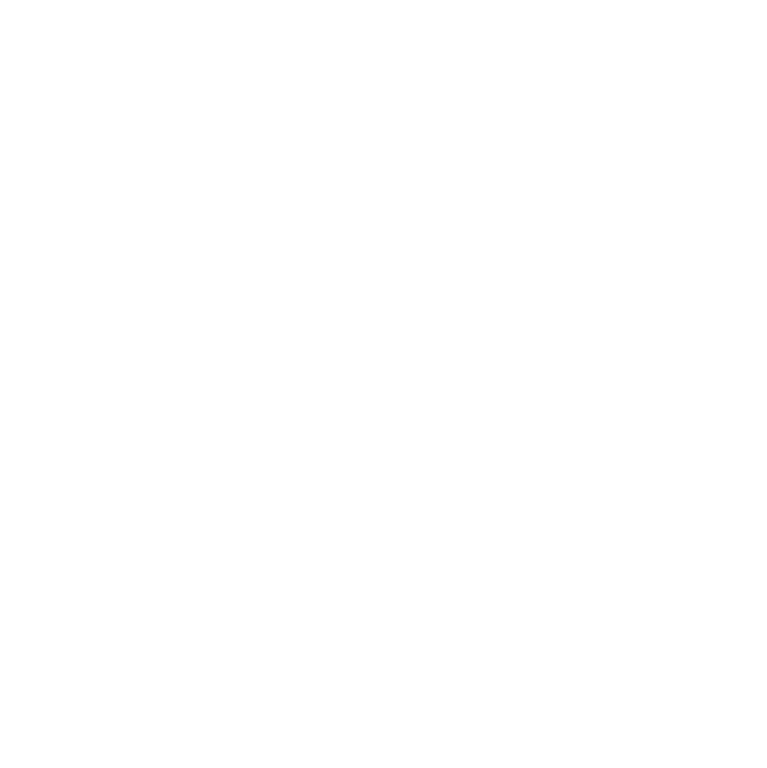
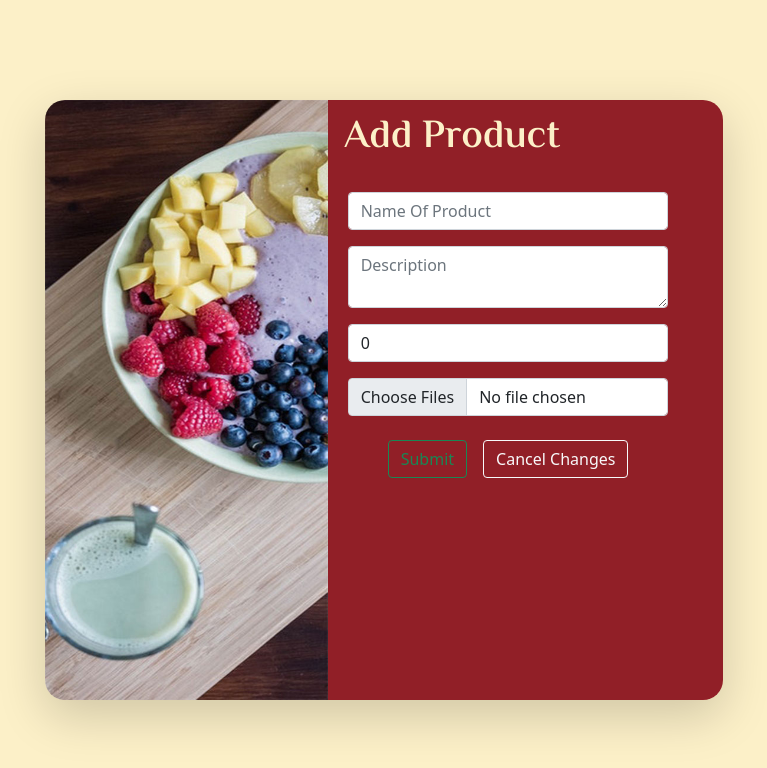
Before and after one commit to Malihassan/food-lancer-client, a React (Create React App) app: page /myProducts/addProduct in a window 1280 px wide. Before the commit this address had no page. Shown: the top 768 px of the page, without its empty margins (263-1030 px from the left). Built offline with nearby package versions, Linux system fonts and the light colour scheme; a web font is replaced by a local one.

Commit message:
add add product form

```diff
--- a/src/App.js
+++ b/src/App.js
@@ -6,6 +6,7 @@
 import ProductCard from "./components/shared/product-card/Product-Card";
 import ProductList from "./components/product/product-list/ProductList";
 import UpdateProfile from "./components/seller/UpdateProfile";
+import ProductForm from "./components/product/product-form/ProductForm";
 
 function App() {
 	return (
@@ -25,6 +26,7 @@
 			<Route path="/myProducts" element={<ProductList />} />
 			<Route path="welcome" element={<LandingPage />} />
 			<Route path="login" element={<LoginPage />} />
+			<Route path="/myProducts/addProduct" element={<ProductForm/>} />
 			{/*
 				dynamic routing example
 			<Route path="users" element={<Users users={users} />} /> */}
--- /dev/null
+++ b/src/components/product/product-form/ProductForm.js
@@ -0,0 +1,135 @@
+import React from "react";
+import classes from "./product-form.module.scss";
+import { Formik, Form, Field, ErrorMessage } from "formik";
+
+const initialValues = {
+  nameOfProduct: "",
+  description: "",
+  price: 0,
+  images: [],
+};
+const onSubmit = (values) => {
+  console.log(values);
+};
+
+const validate = (values) => {
+  let errors = {};
+
+  if (values.nameOfProduct.length < 1) {
+    errors.nameOfProduct = "this feild is required";
+  }
+  if (values.description.length < 1) {
+    errors.description = "this feild is required";
+  }
+  if (values.price.length < 1) {
+    errors.price = "this feild is required";
+  }
+  if (parseInt(values.price) < 1) {
+    errors.price = "the value of price must be positive";
+  }
+  if (values.images.length < 1) {
+    errors.images = "this feild is required";
+  }
+  return errors;
+};
+
+export default function ProductForm() {
+    // const uploadMultipleFiles=(data)=> {
+    //     console.log(data[0]);
+    // }
+
+  return (
+    <div className={`${classes.backColor} container-fluid`}>
+      <div
+        className={`container shadow-lg p-0 row mt-5 ${classes.centerDiv}
+      ${classes.borderParent}`}
+        style={{ height: "75vh", width: "53vw" }}
+      >
+        <div className={`col-5 d-none d-lg-block ${classes.bgImg}`}></div>
+        <div
+          className={`col-lg-7 container-fluid ${classes.backColors} col-12 ${classes.borderLeft} d-flex flex-column`}
+        >
+          <div
+            className="fs-1 my-2 ms-1 "
+            style={{
+              fontFamily: " 'El Messiri', sans-serif",
+            }}
+          >
+            Add Product
+          </div>
+          <Formik
+            initialValues={initialValues}
+            validate={validate}
+            onSubmit={onSubmit}
+          >
+            <Form>
+              <Field
+                className={`form-control mt-3 ms-2 ${classes.inputWidth}`}
+                id="nameOfProduct"
+                name="nameOfProduct"
+                placeholder="Name Of Product"
+              />
+              <div className="mx-3 my-1 fw-light text-danger">
+                <ErrorMessage name="nameOfProduct" />
+              </div>
+              <Field
+                id="description"
+                name="description"
+                as="textarea"
+                className={`form-control mt-3 ms-2  ${classes.inputWidth}`}
+                placeholder="Description"
+              />
+              <div className="mx-3  fw-light text-danger">
+                <ErrorMessage name="description" />
+              </div>
+              <Field
+                id="price"
+                name="price"
+                className={`form-control mt-3 ms-2  ${classes.inputWidth}`}
+                placeholder="Price"
+                type="number"
+              />
+              <div className="mx-3  fw-light text-danger">
+                <ErrorMessage name="price" />
+              </div>
+              <Field
+                id="images"
+                name="images"
+                multiple
+                // onChange={(event)=>uploadMultipleFiles(event.target.files)}
+                className={`form-control mt-3 ms-2  ${classes.inputWidth}`}
+                type="file"
+                accept="image/*"
+              />
+              <div className="mx-3  fw-light text-danger">
+								<ErrorMessage name="images" />
+							</div>
+              {/* <Field
+                as="select"
+                name="coverageArea"
+                className={`form-select mt-3 ms-2  ${classes.inputWidth}`}
+                value="0"
+                aria-label="Default select example"
+              >
+                <option value="0">Select Coverage Area</option>
+                <option value="1">One</option>
+                <option value="2">Two</option>
+                <option value="3">Three</option>
+              </Field> */}
+
+              <button
+                type="submit"
+                className="btn btn-outline-success ms-5 mx-2 mt-4"
+              >
+                Submit
+              </button>
+              <button className="btn btn-outline-light mx-2 mt-4">
+                Cancel Changes
+              </button>
+            </Form>
+          </Formik>
+        </div>
+      </div>
+    </div>
+  );
+}
--- /dev/null
+++ b/src/components/product/product-form/product-form.module.scss
@@ -0,0 +1,36 @@
+.backColor {
+	background-color: #fcf0c8;
+	width: 100vw;
+	height: 100vh;
+}
+.backColors {
+	background-color: #911f27;
+	color: #fcf0c8;
+}
+
+.borderLeft {
+	border-radius: 0px 20px 20px 0px;
+}
+.borderParent {
+	border-radius: 20px 20px 20px 20px;
+}
+.bgImg {
+	/* background: url(./assets/bg-heading-02.jpg) no-repeat center center fixed; */
+	border-radius: 20px 0px 0px 20px;
+	max-width: 50px;
+	background-image: url('../../../assets/imgs/update\ profile/left-img.jpg');
+	background-size: 100% 100%;
+	background-repeat: no-repeat;
+}
+
+.inputWidth {
+	max-width: 20rem;
+}
+
+.centerDiv {
+	position: absolute;
+	background-color: transparent;
+	left: 25%;
+	top: 44%;
+	transform: translate(0, -50%);
+}
--- a/src/components/product/product-list/ProductList.js
+++ b/src/components/product/product-list/ProductList.js
@@ -5,6 +5,7 @@
 import ReactPaginate from "react-paginate";
 
 import "./product-list.scss";
+import { Link } from "react-router-dom";
 
 export default function ProductList() {
   const [page, setPage] = useState(1);
@@ -21,6 +22,7 @@
   const totoalDocs=useSelector((state)=>state.product.totoalDocs);
   return (
     <div className="container-fluid">
+    <Link to="addProduct" className="btn btn-dark text-white bg-dark mt-2">Add Product</Link>
       <div className="row bg-transparent">
           {products.map((prd) => {
               return(
--- a/src/components/shared/product-card/Product-Card.js
+++ b/src/components/shared/product-card/Product-Card.js
@@ -25,6 +25,7 @@
   };
   console.log(product.avgRate, "Avg Rate");
   return (
+
     <div className={`${classes.cardColor} shadow-sm`}>
       <div className="position-relative">
         <div
```
